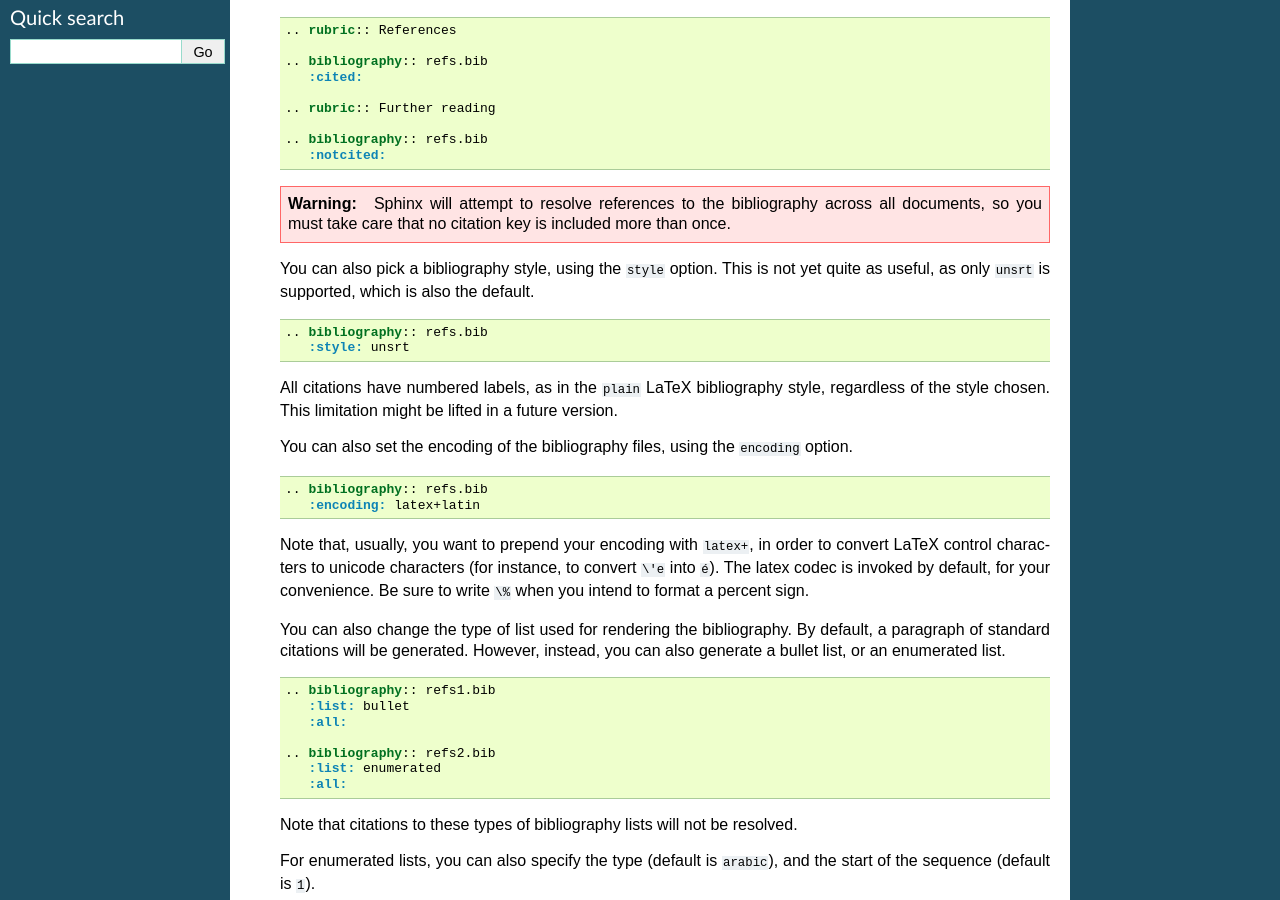
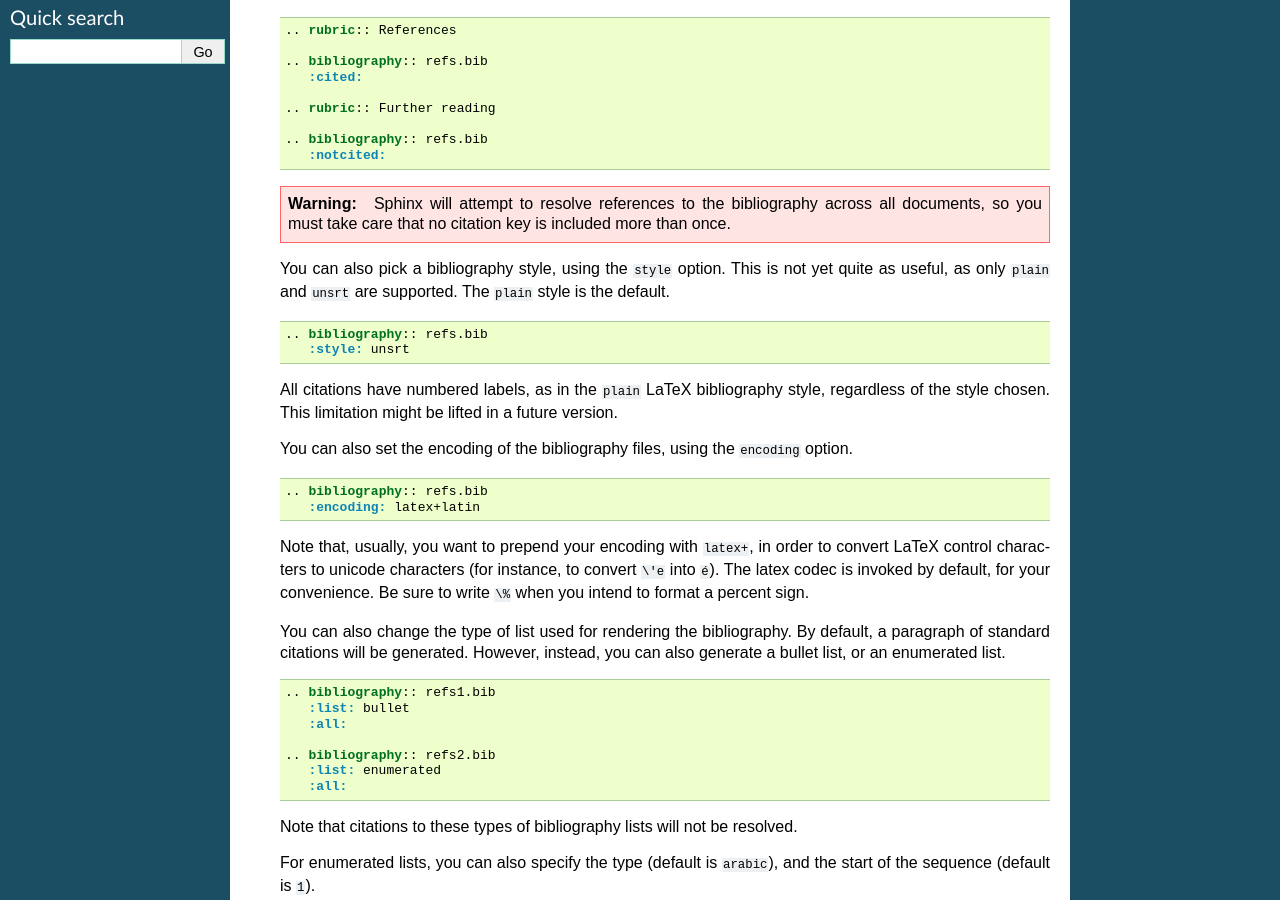
Before and after one commit to mcmtroffaes/sphinxcontrib-bibtex, a Sphinx documentation site: the page built from doc/usage.rst, in a window 1280 px wide and 900 px high, scrolled down 421 px. Built offline with Sphinx 7.4.7, drawn with Linux system fonts in a browser that asks for light colours; formulas are drawn with MathJax 3; pages that are not in the unit, such as notebooks, are missing from menus.

Commit message:
Document currently supported styles (see issue #9).

```diff
--- a/doc/usage.rst
+++ b/doc/usage.rst
@@ -45,8 +45,9 @@ Roles and Directives
       is included more than once.
 
    You can also pick a bibliography style, using the ``style`` option.
-   This is not yet quite as useful, as only ``unsrt`` is supported,
-   which is also the default.
+   This is not yet quite as useful, as only ``plain`` and ``unsrt``
+   are supported.
+   The ``plain`` style is the default.
 
    .. code-block:: rest
 
```
